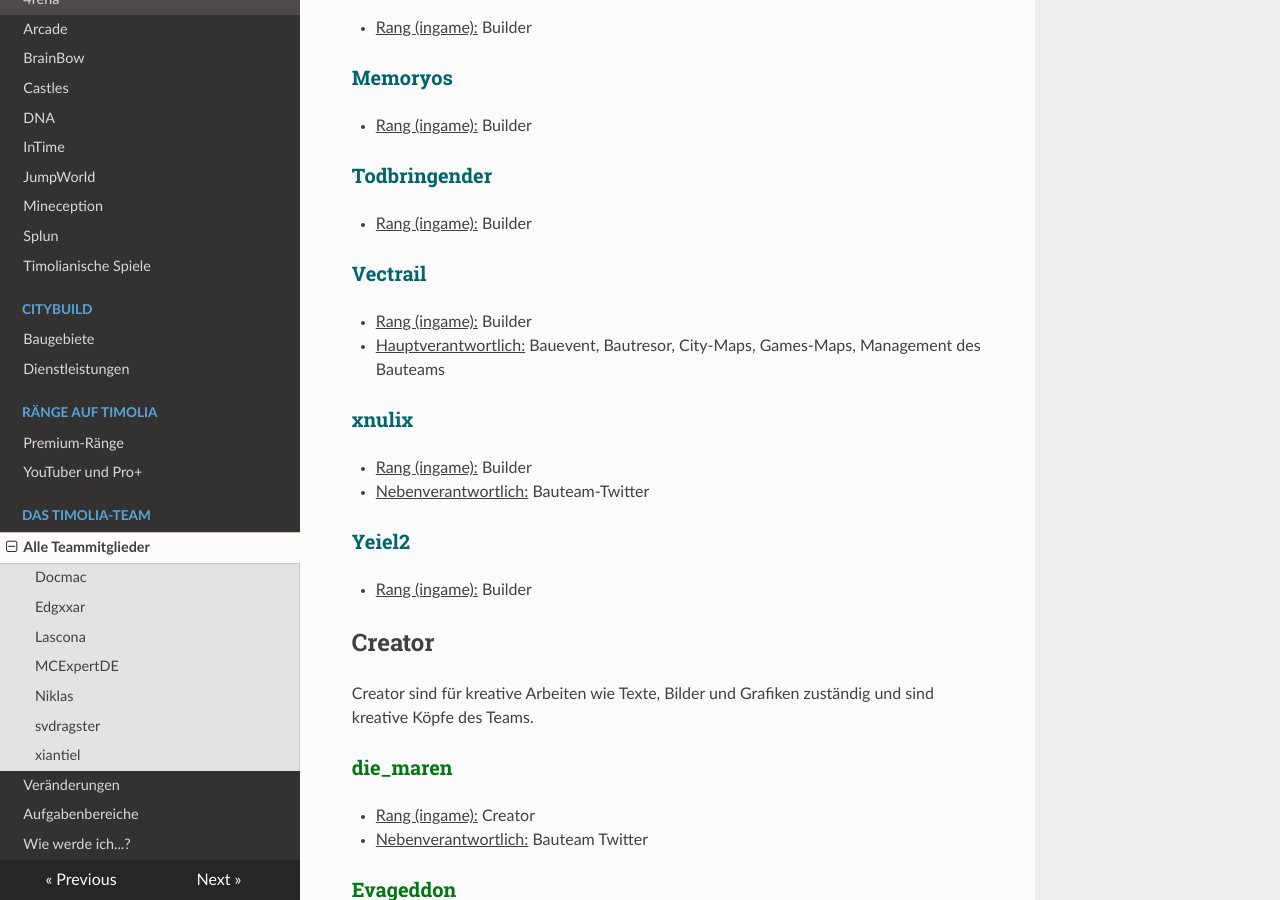
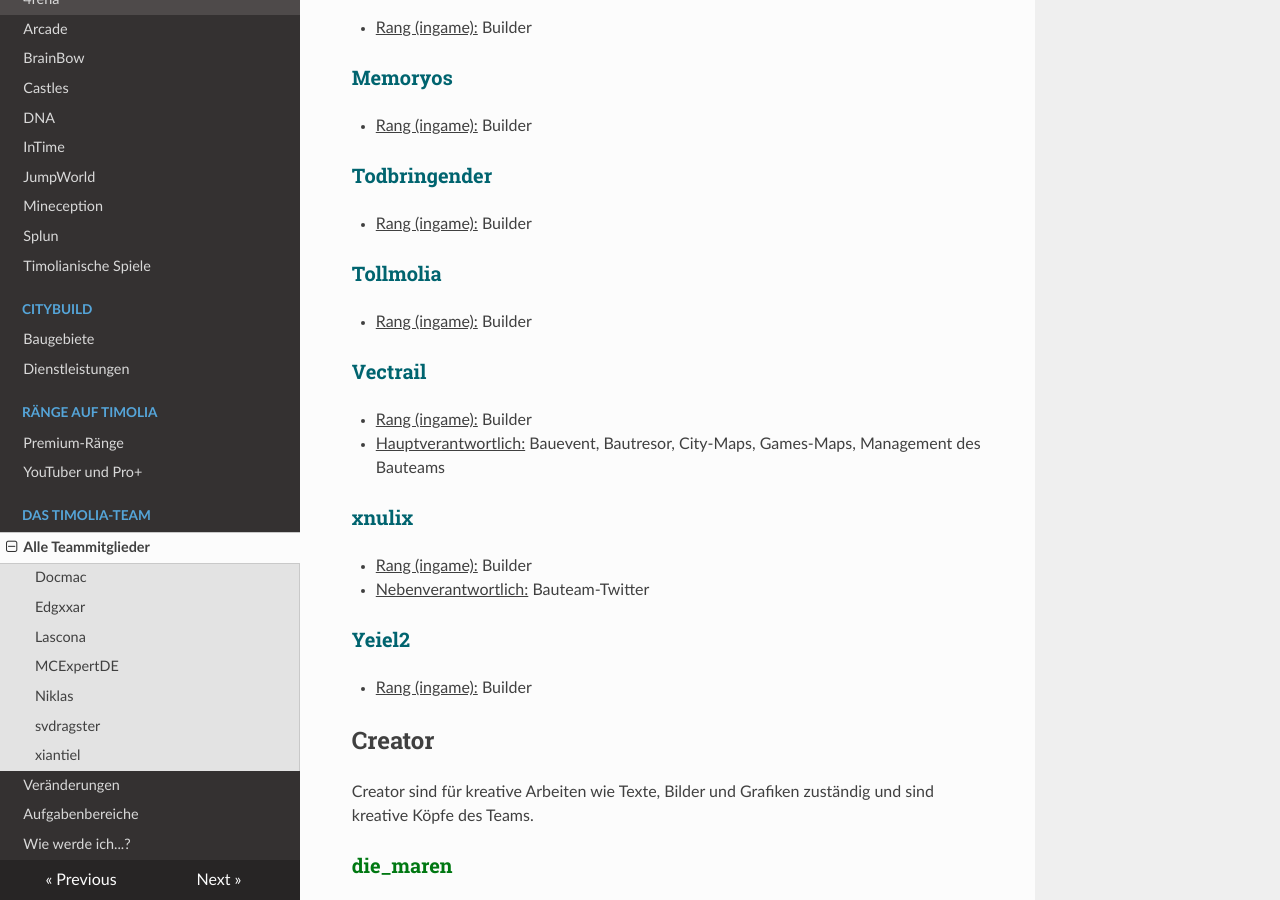
Before and after one commit to TimoliaDE/HowTo, an MkDocs documentation site: the page built from docs/team/members.md, in a window 1280 px wide and 900 px high, scrolled down 7309 px. Built offline with MkDocs 1.6.1, drawn with Linux system fonts in a browser that asks for light colours; nearby versions of some CDN libraries; old or Windows-style settings are respelled for this version of MkDocs.

Commit message:
Update members.md

```diff
--- a/docs/team/members.md
+++ b/docs/team/members.md
@@ -232,6 +232,9 @@ Sie sind für die Arenen und Maps des Timolia-Netzwerkes verantwortlich und entw
 ### <strong><span style="color:#00646F">Todbringender</span></strong>
 - <u>Rang (ingame):</u> Builder
 
+### <strong><span style="color:#00646F">Tollmolia</span></strong>
+- <u>Rang (ingame):</u> Builder
+
 ### <strong><span style="color:#00646F">Vectrail</span></strong>
 - <u>Rang (ingame):</u> Builder
 - <u>Hauptverantwortlich:</u> Bauevent, Bautresor, City-Maps, Games-Maps, Management des Bauteams
```
